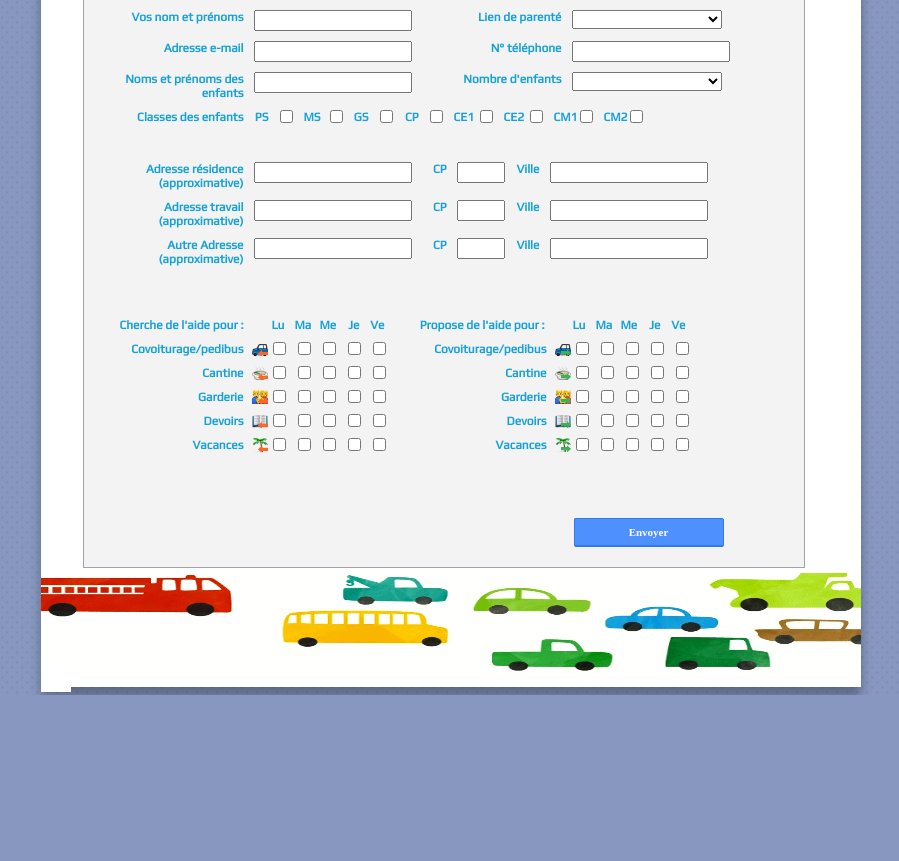
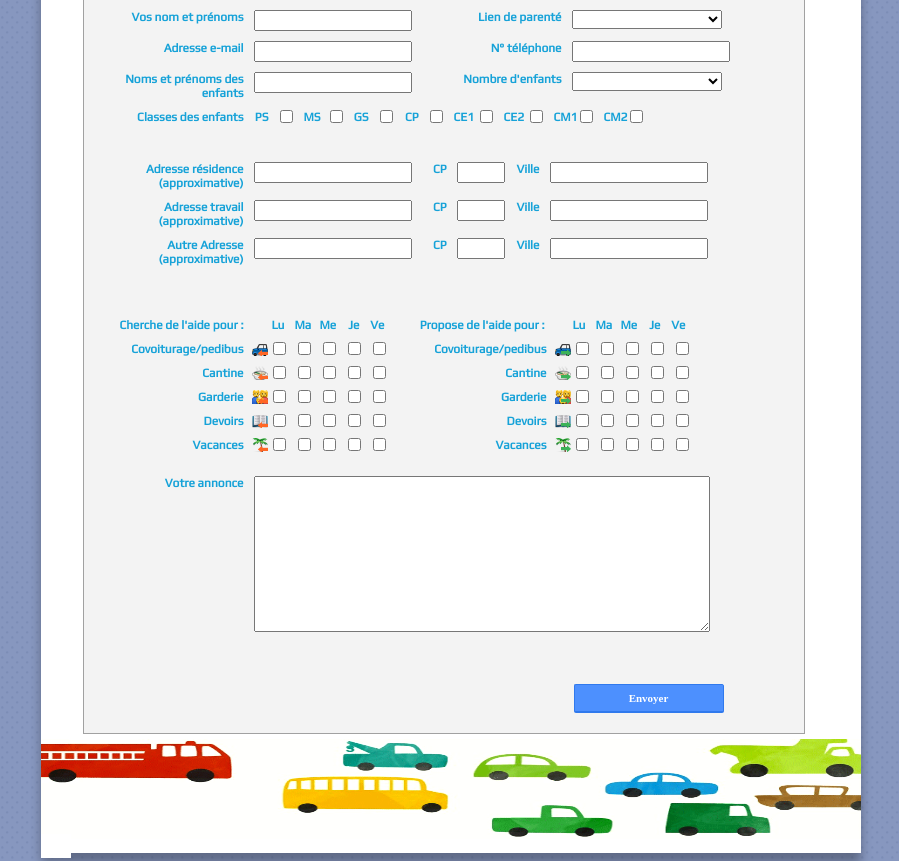
Before and after one commit to merouaneh/weegotoschool, a PHP site: page /form.php in a window 1280 px wide. Shown: the part 279-1140 px from the top of the page, without its empty margins (189-1088 px from the left). Before the commit the page ends 974 px from the top, so only its background shows below. Run offline with PHP 8.4, Linux system fonts and the light colour scheme; some libraries are stand-ins or nearby versions.

Commit message:
Adding textarea and placehorders

```diff
--- a/form.php
+++ b/form.php
@@ -157,6 +157,11 @@
               <input type="checkbox" id="proposeGardeVacances[]" name="proposeGardeVacances[]" value="Ve" />
               <br>
               <br>
+              <label for="classified">Votre annonce</label>
+              <textarea id="classified" name="classified" cols="80"
+                        placeholder="Entrer ici des détails de l'annonce: Par exemple: J'ai une voiture 4 places. Je travaille à Villemombre">
+              </textarea>
+              <br>
               <br>
               <br>
 
--- a/forms.css
+++ b/forms.css
@@ -17,6 +17,14 @@
 .formLayout label, .formLayout input, .formLayout select {
     display: block;
     width: 150px;
+    float: left;
+    margin-bottom: 10px;
+}
+
+.formLayout textarea {
+    display: block;
+    width: 450px;
+    height: 150px;
     float: left;
     margin-bottom: 10px;
 }
```
